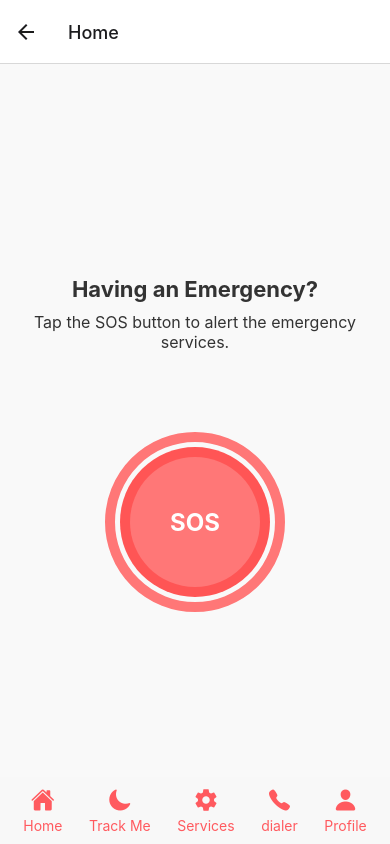
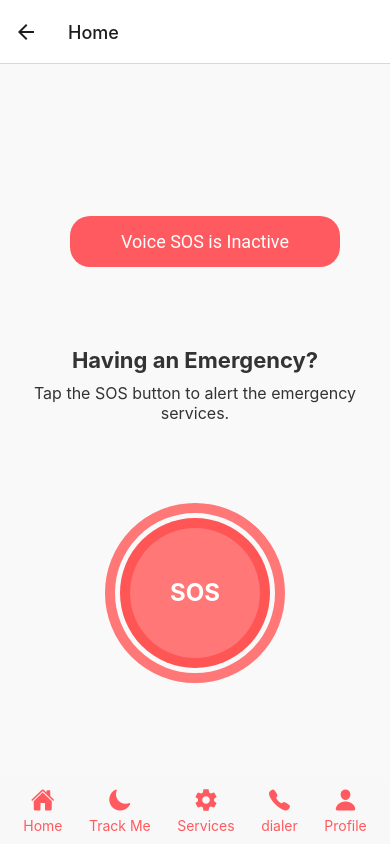
Before and after one commit to Dhanush-4554/Safe-Steps-WomenSafety-Application, a React Native app in the folder frontend/: screen /Home in a window 390 px wide. Built offline with nearby package versions, Linux system fonts and the light colour scheme; no server answers.

Commit message:
routing home night support

```diff
--- a/frontend/src/navigation/AuthStack.js
+++ b/frontend/src/navigation/AuthStack.js
@@ -24,7 +24,7 @@ const AuthStack = () => {
       />
       <Stack.Screen name="Login" component={LoginScreen} />
       <Stack.Screen name="Register" component={RegisterScreen} />
-      <Stack.Screen name="NightSupport" component={NightSupportScreen} />
+      <Stack.Screen name="Track Me" component={NightSupportScreen} />
       <Stack.Screen name="Profile" component={ProfileScreen} />
       <Stack.Screen name="Service" component={serviceScreen} />
       <Stack.Screen name="cont" component={control} />
--- a/frontend/src/screens/HomeScreen.js
+++ b/frontend/src/screens/HomeScreen.js
@@ -1,9 +1,97 @@
-import React from "react";
+import React, { useState, useEffect } from "react";
 import { View, Text, TouchableOpacity, StyleSheet, Alert } from "react-native";
 import { Ionicons } from "@expo/vector-icons";
 import SOSButton from "../components/SOSButton";
 
+import io from "socket.io-client"; // Import Socket.IO client
+
+const socket = io("http://192.168.29.34:5000"); // Replace with your Flask server IP and port
+
 export default function HomeScreen({ navigation }) {
+  ///////////////////////////////////////////////////////////////////////////////////////////////////////////////////////////////////////////////////////////////////////////////
+
+  //For enable and disable feature
+
+  const [isPredicting, setIsPredicting] = useState(false);
+  const [countdown, setCountdown] = useState(10); // 10 seconds countdown
+  const [isCancelled, setIsCancelled] = useState(false);
+
+  //this the function for the delay feature
+  useEffect(() => {
+    let countdownInterval = null;
+
+    if (isPredicting && countdown > 0 && !isCancelled) {
+      countdownInterval = setInterval(() => {
+        setCountdown((prev) => prev - 1);
+      }, 1000);
+    }
+
+    if (countdown === 0) {
+      clearInterval(countdownInterval);
+      if (!isCancelled) {
+        // Proceed with the backend call after the countdown finishes
+        triggerPrediction();
+        setCountdown(10);
+        setIsPredicting(false);
+      }
+    }
+
+    // Clear the interval when countdown finishes or when the component unmounts
+    return () => clearInterval(countdownInterval);
+  }, [isPredicting, countdown, isCancelled]);
+
+  const startPrediction = () => {
+    setIsPredicting(true);
+    setCountdown(10);
+    setIsCancelled(false);
+  };
+
+  const triggerPrediction = async () => {
+    try {
+      const response = await fetch("http://192.168.29.34:5000/confirm-call", {
+        method: "POST",
+        headers: { "Content-Type": "application/json" },
+        // body: JSON.stringify({ file: "<audio-file-data>" }), // Replace with your audio file data
+      });
+
+      const data = await response.json();
+      console.log("Prediction Result:", data);
+      // Reset after prediction completes
+      setIsPredicting(false);
+    } catch (error) {
+      console.error("Error triggering prediction:", error);
+      setIsPredicting(false);
+    }
+  };
+
+  const cancelPrediction = async () => {
+    setIsCancelled(true);
+    setIsPredicting(false);
+
+    try {
+      await fetch("http://192.168.29.34:5000/cancel-call", {
+        method: "POST",
+        headers: { "Content-Type": "application/json" },
+      });
+      console.log("Prediction canceled.");
+    } catch (error) {
+      console.error("Error canceling prediction:", error);
+    }
+  };
+
+  useEffect(() => {
+    // Listen for the start prediction event from the backend
+    socket.on("start_prediction", (data) => {
+      console.log(data.message);
+      startPrediction(); // Automatically start prediction
+    });
+
+    return () => {
+      socket.off("start_prediction"); // Clean up the event listener when component unmounts
+    };
+  }, []);
+  ///////////////////////////////////////////////////////////////////////////////////////////////////////////////////////////////////////////////////////////////////////////////////
+
   const handleSOSPress = async () => {
     console.log("SOS Clicked");
 
@@ -33,6 +121,32 @@ export default function HomeScreen({ navigation }) {
 
   return (
     <View style={styles.container}>
+      {/* ///////////////////////////////////////////////////////////////////////////////////////////////////////////////// */}
+
+      <View style={styles.stopContainer}>
+        {isPredicting ? (
+          <View style={styles.stopDiv}>
+            <Text style={styles.stopAlertTxt}>
+              Voice SOS will be Activated In {countdown}s
+            </Text>
+            {/* <Button
+              title="Stop Voice SOS"
+              onPress={cancelPrediction}
+              style={styles.stopBtn}
+            /> */}
+            <TouchableOpacity style={styles.stopBtn} onPress={cancelPrediction}>
+              <Text style={styles.stopTxt}>Stop Voice SOS</Text>
+            </TouchableOpacity>
+          </View>
+        ) : (
+          <TouchableOpacity style={styles.stopBtn} onPress={startPrediction}>
+            <Text style={styles.stopTxt}>Voice SOS is Inactive</Text>
+          </TouchableOpacity>
+        )}
+      </View>
+
+      {/* /////////////////////////////////////////////////////////////////////////////////////////////////////////////////////////// */}
+
       <Text style={styles.title}>Having an Emergency?</Text>
       <Text style={styles.subtitle}>
         Tap the SOS button to alert the emergency services.
@@ -48,7 +162,7 @@ export default function HomeScreen({ navigation }) {
           <Text style={styles.buttonText}>Home</Text>
         </TouchableOpacity>
         <TouchableOpacity
-          onPress={() => navigation.navigate("NightSupport")}
+          onPress={() => navigation.navigate("Track Me")}
           style={styles.button}
         >
           <Ionicons name="moon" size={24} color="#FF5A5F" />
@@ -117,4 +231,33 @@ const styles = StyleSheet.create({
     marginTop: 4,
     color: "#FF5A5F",
   },
+  stopContainer: {
+    // marginTop: 10,
+    marginBottom: 80,
+  },
+  stopBtn: {
+    backgroundColor: "#FF5A5F",
+    paddingVertical: 15,
+    paddingHorizontal: 15,
+    borderRadius: 20,
+    justifyContent: "center",
+    alignItems: "center",
+    width: 270,
+    marginTop: 10,
+    marginLeft: 20,
+  },
+  stopTxt: {
+    fontFamily: "Roboto",
+    fontSize: 18,
+    color: "white",
+  },
+  stopAlertTxt: {
+    fontSize: 21,
+    color: "black",
+    alignItems: "center",
+    textAlign: "center",
+    justifyContent: "center",
+    fontFamily: "Roboto",
+    fontWeight: "bold",
+  },
 });
--- a/frontend/src/screens/HomeTemp.js
+++ b/frontend/src/screens/HomeTemp.js
@@ -164,7 +164,7 @@ export default function Temp({ navigation }) {
           <Text style={styles.buttonText}>Home</Text>
         </TouchableOpacity>
         <TouchableOpacity
-          onPress={() => navigation.navigate("NightSupport")}
+          onPress={() => navigation.navigate("Track Me")}
           style={styles.button}
         >
           <Ionicons name="moon" size={24} color="#FF5A5F" />
--- a/frontend/src/screens/LandingScreen.js
+++ b/frontend/src/screens/LandingScreen.js
@@ -26,7 +26,7 @@ const Landing = ({ navigation }) => {
   return (
     <ScrollView contentContainerStyle={styles.scrollContainer}>
       <View style={styles.mainContainer}>
-        <Text style={styles.mainHeader}>SHREE SHAKTHI</Text>
+        <Text style={styles.mainHeader}>WOMEN SAFETY APP</Text>
         <Text style={styles.subHeader}>
           Stay safe, stay strong, stay empowered.
         </Text>
@@ -102,7 +102,8 @@ const styles = StyleSheet.create({
   },
   mainHeader: {
     fontFamily: "Montserrat",
-    fontSize: 70,
+    fontSize: 50,
+    marginTop: 40,
     color: "white",
     alignContent: "center",
     alignItems: "center",
@@ -113,7 +114,7 @@ const styles = StyleSheet.create({
     fontSize: 22,
     color: "white",
     paddingTop: 0,
-    marginTop: 0,
+    marginTop: 20,
     marginBottom: 60,
     lineHeight: 28,
   },
--- a/frontend/src/screens/NightSupportScreen.js
+++ b/frontend/src/screens/NightSupportScreen.js
@@ -340,32 +340,11 @@ export default function NightSupportScreen({ navigation }) {
     <View style={styles.container}>
       {/* ///////////////////////////////////////////////////////////////////////////////////////////////////////////////// */}
 
-      <View style={styles.stopContainer}>
-        {isPredicting ? (
-          <View style={styles.stopDiv}>
-            <Text style={styles.stopAlertTxt}>
-              Voice SOS will be Activated In {countdown}s
-            </Text>
-            {/* <Button
-              title="Stop Voice SOS"
-              onPress={cancelPrediction}
-              style={styles.stopBtn}
-            /> */}
-            <TouchableOpacity style={styles.stopBtn} onPress={cancelPrediction}>
-              <Text style={styles.stopTxt}>Stop Voice SOS</Text>
-            </TouchableOpacity>
-          </View>
-        ) : (
-          <TouchableOpacity style={styles.stopBtn} onPress={startPrediction}>
-            <Text style={styles.stopTxt}>Voice SOS is Inactive</Text>
-          </TouchableOpacity>
-        )}
-      </View>
+      {/* //////////////////////////////////////////////////////////////////////////////////////////////////////////////////////////////////// */}
 
-      {/* /////////////////////////////////////////////////////////////////////////////////////////////////////////////////////////// */}
       <Text style={styles.title}>Track Me Mode</Text>
       <Text style={styles.subtitle}>
-        Toggle to enable night mode for better night-time safety.
+        Toggle to enable track me mode for better safety.
       </Text>
 
       <Switch
@@ -419,7 +398,7 @@ export default function NightSupportScreen({ navigation }) {
           <Text style={styles.buttonText}>Home</Text>
         </TouchableOpacity>
         <TouchableOpacity
-          onPress={() => navigation.navigate("NightSupport")}
+          onPress={() => navigation.navigate("Track Me")}
           style={styles.button}
         >
           <Ionicons name="moon" size={24} color="#FF5A5F" />
```
Also changed, not shown: frontend/src/screens/LoginScreen.js (+22 -14 lines), frontend/src/screens/RegisterScreen.js (+19 -8 lines).
